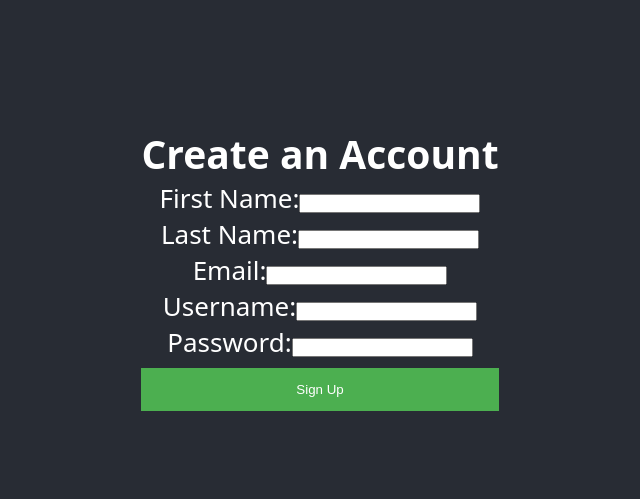
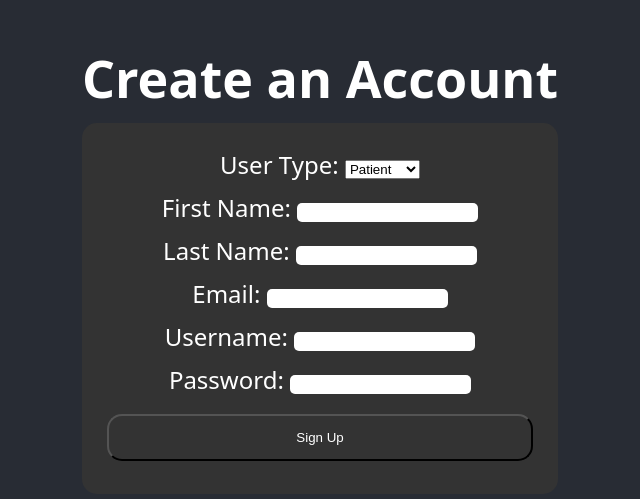
Before and after one commit to Ubry004/CEN3031-Project, a React (Create React App) app: page /create-account in a window 1280 px wide. Shown: the part 127-626 px from the top of the page, without its empty margins (320-960 px from the left). Built offline with nearby package versions, Linux system fonts and the light colour scheme.

Commit message:
polished login and register pages. added feature to switch between calendar or medications. register page now has User Type for patient, doctor, or OP.

```diff
--- a/src/App.css
+++ b/src/App.css
@@ -24,37 +24,42 @@
   color: #61dafb;
 }
 
-
 .App-header h1 {
   margin-bottom: 0rem;
 }
-
 
 .login-form {
   display: flex;
   flex-direction: column;
   align-items: center;
-  gap: 1rem;
+  background-color: #333333;
+  border-radius: 15px;
+  padding: 25px;
+  gap: 10px;
+  font-size: 1.5rem;
+  margin: 10px auto; /* Center the form horizontally */
+  width: 350px; /* Adjust the width to make it skinnier */
 }
 
-.login-form input {
-  padding: 0.2rem;
-  font-size: 1rem;
+.text-entry{
+  border-radius: 5px;
+  border: none;
+  padding: 2px;
 }
 
 .login-form button {
-  padding: 0.5rem 1rem;
-  font-size: 1rem;
-  font-family: system-ui, -apple-system, BlinkMacSystemFont, 'Segoe UI', Roboto, Oxygen, Ubuntu, Cantarell, 'Open Sans', 'Helvetica Neue', sans-serif;
-  background-color: #61dafb;
-  border: none;
+  background-color: #333333;
+  transition: background-color 0.3s ease;
   color: white;
+  padding: 14px 20px;
+  margin: 8px 0;
+  border-radius: 15px;
   cursor: pointer;
-  transition: background-color 0.3s ease;
+  width: 100%;
 }
 
 .login-form button:hover {
-  background-color: #21a1f1;
+  background-color: #4CAF50;
 }
 
 .new-user-message {
--- a/src/App.js
+++ b/src/App.js
@@ -55,20 +55,22 @@ function App() {
                 <h2>Login</h2>
                 <form onSubmit={handleLogin} className="login-form"> {/* Login form */}
                   <div>
-                    <label htmlFor="username">Username:</label>
+                    <label htmlFor="username">Username: </label>
                     <input
                       type="text"
                       id="username"
+                      className="text-entry"
                       value={username}
                       onChange={(e) => setUsername(e.target.value)} // Update username state
                       required // Input is required
                     />
                   </div>
                   <div>
-                    <label htmlFor="password">Password:</label>
+                    <label htmlFor="password">Password: </label>
                     <input
                       type="password"
                       id="password"
+                      className="text-entry"
                       value={password}
                       onChange={(e) => setPassword(e.target.value)} // Update password state
                       required // Input is required
--- a/src/CreateAccount.css
+++ b/src/CreateAccount.css
@@ -1,12 +1,37 @@
 /* CreateAccount.css */
 
+.h2{
+    color: white;
+    font-size: 2rem;
+    margin-bottom: 20px;
+}
+.signup-form {
+    display: flex;
+    flex-direction: column;
+    align-items: center;
+    background-color: #333333;
+    border-radius: 15px;
+    padding: 25px;
+    font-size: 1.5rem;
+    gap: 10px;
+    margin: 10px auto;
+  }
+
+.text-entry{
+    border-radius: 5px;
+    border: none;
+    padding: 2px;
+}
 .signup-form button {
-    background-color: #4CAF50;
+    background-color: #333333;
+    transition: background-color 0.3s ease;
     color: white;
     padding: 14px 20px;
     margin: 8px 0;
-    border: none;
+    border-radius: 15px;
     cursor: pointer;
     width: 100%;
-
 }
+.signup-form button:hover {
+    background-color: #4CAF50;
+  }
--- a/src/CreateAccount.js
+++ b/src/CreateAccount.js
@@ -3,27 +3,32 @@ import './CreateAccount.css';
 
 function CreateAccount() {
   // State variables to store user input
+  const [userType, setUserType] = useState('Patient'); // Default userType selection
   const [firstName, setFirstName] = useState('');
   const [lastName, setLastName] = useState('');
   const [email, setEmail] = useState('');
   const [password, setPassword] = useState('');
   const [username, setUsername] = useState('');
+  const [hospitalId, setHospitalId] = useState('');
 
   // Function to handle form submission for account creation
   const handleSignUp = (e) => {
     e.preventDefault(); // Prevent default form submission behavior
-    // Log the input values to the console for debugging
+    console.log('New Account - User Type:', userType);
     console.log('New Account - First Name:', firstName);
     console.log('New Account - Last Name:', lastName);
     console.log('New Account - Email:', email);
     console.log('New Account - Username:', username);
     console.log('New Account - Password:', password);
+    if (userType === 'Doctor' || userType === 'Operator') {
+      console.log('New Account - Hospital ID:', hospitalId); // Log Hospital ID if applicable
+    }
     // Call the register function with user input values
-    register(firstName, lastName, email, username, password);
+    register(firstName, lastName, email, username, password); //NEED TO UPDATE WHEN BACKEND IS READY
   };
 
   // Function to handle user registration via API
-  function register(firstName, lastName, email, username, password) {
+  function register(firstName, lastName, email, username, password) { //NEED TO UPDATE WHEN BACKEND IS READY
     fetch('http://localhost:5000/register', {
         method: 'POST',
         headers: {
@@ -43,53 +48,86 @@ function CreateAccount() {
 
   return (
     <div className="create-account"> {/* Main container for the account creation form */}
-      <h2>Create an Account</h2> {/* Header for the form */}
+      <h1>Create an Account</h1> {/* Header for the form */}
       <form onSubmit={handleSignUp} className='signup-form'> {/* Signup form */}
+      <div>
+          <label htmlFor="user-type">User Type: </label>
+          <select
+            id="user-type"
+            className="dropdown"
+            value={userType}
+            onChange={(e) => setUserType(e.target.value)}
+            required
+          >
+            <option value="Patient">Patient</option>
+            <option value="Doctor">Doctor</option>
+            <option value="Operator">Operator</option>
+          </select>
+        </div>
+        {/* Hospital ID input, visible only if userType is "Doctor" or "Operator" */}
+        {(userType === 'Doctor' || userType === 'Operator') && (
+          <div>
+            <label htmlFor="hospital-id">Hospital ID: </label>
+            <input
+              type="text"
+              id="hospital-id"
+              className="text-entry"
+              value={hospitalId}
+              onChange={(e) => setHospitalId(e.target.value)}
+              required
+            />
+          </div>
+        )}
         <div>
-            <label htmlFor="first-name">First Name:</label>
+            <label htmlFor="first-name">First Name: </label>
             <input
                 type="text"
                 id="first-name"
+                className="text-entry"
                 value={firstName}
                 onChange={(e) => setFirstName(e.target.value)} // Update first name state
                 required  // Input is required
             />
         </div>
         <div>
-            <label htmlFor="last-name">Last Name:</label>
+            <label htmlFor="last-name">Last Name: </label>
             <input
                 type="text"
                 id="last-name"
+                className="text-entry"
                 value={lastName}
                 onChange={(e) => setLastName(e.target.value)} // Update last name state
                 required
             />
         </div>
         <div>
-            <label htmlFor="email">Email:</label>
+            <label htmlFor="email">Email: </label>
             <input
                 type="email"
                 id="email"
+                className="text-entry"
                 value={email}
                 onChange={(e) => setEmail(e.target.value)} // Update email state
                 required
             />
         </div>
         <div>
-          <label htmlFor="new-username">Username:</label>
+          <label htmlFor="new-username">Username: </label>
           <input
             type="text"
             id="new-username"
+            className="text-entry"
             value={username}
             onChange={(e) => setUsername(e.target.value)} // Update username state
             required
           />
         </div>
         <div>
-          <label htmlFor="new-password">Password:</label>
+          <label htmlFor="new-password">Password: </label>
           <input
             type="password"
             id="new-password"
+            className="text-entry"
             value={password}
             onChange={(e) => setPassword(e.target.value)} // Update password state
             required
--- a/src/HomePage.css
+++ b/src/HomePage.css
@@ -4,8 +4,8 @@
   font-family: Arial, sans-serif;
   display: flex;
   flex-direction: column;
-  height: 100vh;
-  width: 100vh;
+  height: 100%;
+  width: 100%;
 }
 
 /* Top ribbon style */
@@ -14,12 +14,12 @@
   position: fixed;
   width: stretch;
   top: 0;
-  left: 0;
   justify-content: space-between;
   align-items: center;
   padding: 10px 20px;
   background-color: #333333;
   color: white;
+  z-index: 1000;
 }
 
 /* Logo styling */
@@ -69,11 +69,18 @@
 
 /* Tab content styling */
 .tabcontent {
-  display: none;
+  display: flex;
+  position: fixed;
+  top: 0;
   width: 500px;
   padding: 50px;
+  margin-top: 100px;
   text-align: center;
   color: white;
+  border-radius: 15px;
+  background-color: #444;
+  justify-content: flex-start;
+  align-items: flex-start;
 }
 
 #Calendar {
@@ -83,8 +90,9 @@
 }
 
 .fc { /* FullCalendar container */
-  width: 100%;
-  height: 100%;
+  padding-left: 250px;
+  padding-right: 250px;
+  height: 90vh;
 }
 
 #Medications { background-color: green; }
--- a/src/HomePage.js
+++ b/src/HomePage.js
@@ -15,6 +15,7 @@ const HomePage = ({ token, setToken }) => {
   const navigate = useNavigate();
 
   const [events, setEvents] = useState([]); // Start with an empty events array
+  const [activeTab, setActiveTab] = useState('Calendar'); // Track active tab (Calendar, Medications, etc.)
 
   const addEvent = () => {
     const title = prompt("Enter event title:");
@@ -29,7 +30,7 @@ const HomePage = ({ token, setToken }) => {
     }
   };
 
-  const handleEventClick = (clickInfo) => { // Basic function to make popup on event click
+  const handleEventClick = (clickInfo) => { // Basic popup on event click
     const { title, start} = clickInfo.event;
     alert(`Title: ${title}\nStart: ${start.toISOString().slice(0, 10)}`);
   };
@@ -40,47 +41,47 @@ const HomePage = ({ token, setToken }) => {
     navigate('/'); // Redirect to login page
   };
 
-  console.log('Current Token:', token); // Debugging line to check the token
+  //console.log('Current Token:', token); // Debugging line to check the token
 
-  const navBar = (cityName, element, color) => {
-    let i, tabcontent, tablinks;
-    tabcontent = document.getElementsByClassName("tabcontent");
-    for (i = 0; i < tabcontent.length; i++) {
-      tabcontent[i].style.display = "none";
-    }
-    tablinks = document.getElementsByClassName("tablink");
-    for (i = 0; i < tablinks.length; i++) {
-      tablinks[i].style.backgroundColor = "";
-    }
-    const navElement = document.getElementById(cityName);
+  const navBar = (tabName) => {
+    const navElement = document.getElementById(tabName);
+
+    if (tabName === 'Medications') {
       if (navElement) {
         navElement.style.display = "block";
-      element.style.backgroundColor = color;
-      console.log(`Updated ${cityName} tab with color ${color}`);
+      }
+    } else if (tabName === 'Calendar') {
+      //setShowCalendar(true);
+      if (navElement) {
+        navElement.style.display = "none";
+      }
     } else {
-      console.error(`Element with id ${cityName} not found`);
+      console.warn(`Element with id '${tabName}' does not exist.`);
     }
+  };
+
+  const toggleView = (view) => {
+    setActiveTab(view);
+    console.log('Active Tab:', activeTab);
   };
 
   return (
     <div className="homepage">
       <header className="homepage-header">
-        <div className="logo">
-          Medi-Cal
-        </div>
+        <div className="logo">Medi-Cal</div>
         <div className="tabs">
-          <button className="tablink" onClick={addEvent}>Add Appointments</button>
-          <button className="tablink" onClick={(e) => navBar('Medications', e.target, 'green')}>Medications</button>
-          <button className="tablink" onClick={(e) => navBar('Other', e.target, 'orange')}>Other</button>
-          <button className="logout-button" onClick={handleLogout}>
-            Logout
-          </button>
+          <button className="tablink" onClick={addEvent}>Add Appointment</button>
+          <button className="tablink" onClick={() => toggleView('Calendar')}>Calendar</button>
+          <button className="tablink" onClick={() => toggleView('Medications')}>Medications</button>
+          <button className="logout-button" onClick={handleLogout}>Logout</button>
         </div>
       </header>
 
+      {/* Display FullCalendar only if activeTab is "Calendar" */}
+      {activeTab === 'Calendar' && (
         <div id="Calendar">
           <FullCalendar
-          plugins={[dayGridPlugin,InteractionPlugin]}
+            plugins={[dayGridPlugin, InteractionPlugin]}
             initialView="dayGridMonth"
             events={events}
             eventClick={handleEventClick}
@@ -91,19 +92,14 @@ const HomePage = ({ token, setToken }) => {
             }}
           />
         </div>
-
+      )}
+      {/* Display Medications content only if activeTab is "Medications" */}
+      {activeTab === 'Medications' && (
         <div id="Medications" className="tabcontent">
           <h1>Medications</h1>
-        <p> . . . </p>
+          <p>Medications go here...</p>
         </div>
-      <div id="Appointments" className="tabcontent">
-        <h1>Appointments</h1>
-        <p> . . . </p>
-      </div>
-      <div id="Other" className="tabcontent">
-        <h1>Other</h1>
-        <p> . . . </p>
-      </div>
+      )}
     </div>
   );
 };
```
Lines whose indentation alone changed are shown as unchanged.
